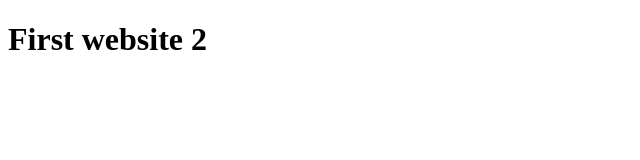
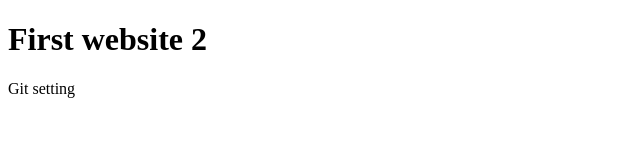
Before and after one commit to wasimapHero/first-website-2, a plain HTML site: page index.html in a window 1280 px wide. Shown: the full height of the page, 0-640 px from the left. Drawn offline with Linux system fonts and the light colour scheme.

Commit message:
learnt to add changed files or lines

```diff
--- a/index.html
+++ b/index.html
@@ -8,5 +8,6 @@
 </head>
 <body>
     <h1>First website 2</h1>
+    <p>Git setting</p>
 </body>
 </html>
```
Also changed, not shown: 1 other file.
